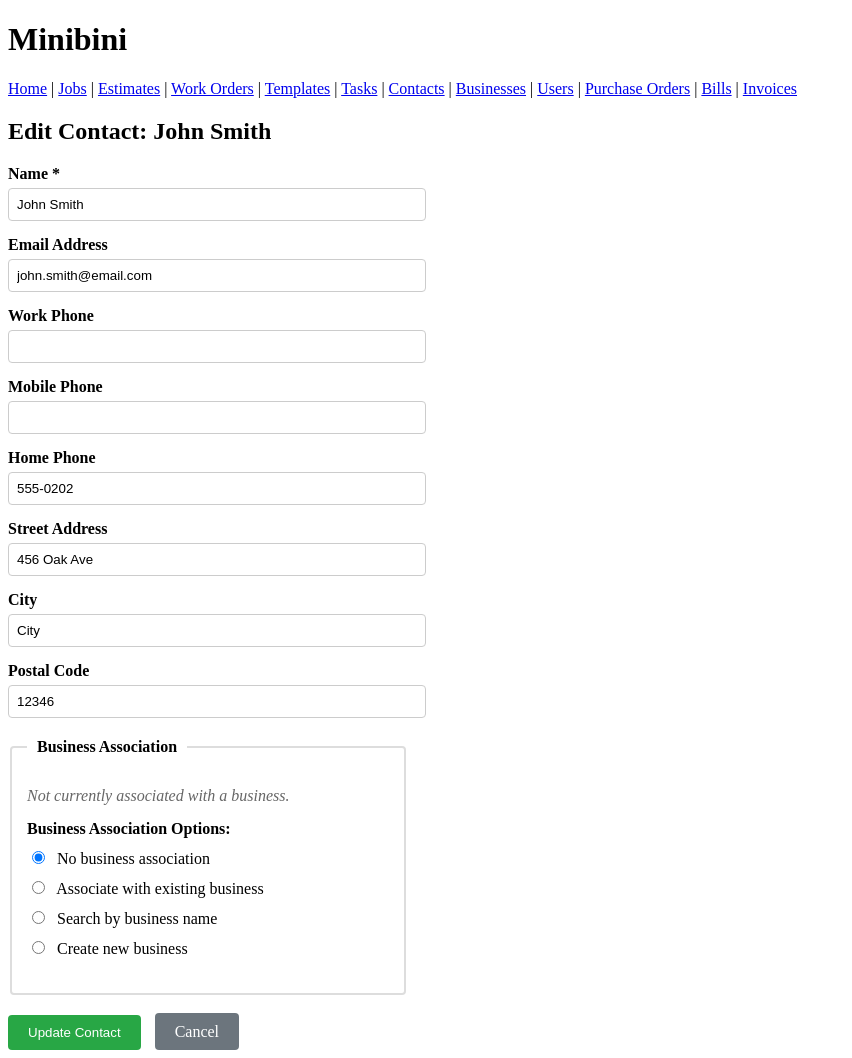
After one commit to alimtiger/Minibini, a Django app: page /contacts/2/edit/ in a window 1280 px wide. The commit adds this page. Shown: the whole page, without its empty margins (0-852 px from the left). Run offline with Django 5.2, Linux system fonts and the light colour scheme; data comes from the database, SQL or seed files in the repository.

Commit message:
Added ability to edit contacts and change associated business to either none, a preexisting business, or a new one

```diff
--- a/apps/contacts/urls.py
+++ b/apps/contacts/urls.py
@@ -7,6 +7,7 @@ urlpatterns = [
     path('', views.contact_list, name='contact_list'),
     path('add/', views.add_contact, name='add_contact'),
     path('<int:contact_id>/', views.contact_detail, name='contact_detail'),
+    path('<int:contact_id>/edit/', views.edit_contact, name='edit_contact'),
     path('businesses/', views.business_list, name='business_list'),
     path('businesses/add/', views.add_business, name='add_business'),
     path('businesses/<int:business_id>/', views.business_detail, name='business_detail'),
--- a/apps/contacts/views.py
+++ b/apps/contacts/views.py
@@ -174,3 +174,114 @@ def add_business(request):
             return redirect('contacts:business_list')
 
     return render(request, 'contacts/add_business.html')
+
+def edit_contact(request, contact_id):
+    contact = get_object_or_404(Contact, contact_id=contact_id)
+
+    if request.method == 'POST':
+        # Contact fields
+        name = request.POST.get('name')
+        email = request.POST.get('email')
+        work_number = request.POST.get('work_number')
+        mobile_number = request.POST.get('mobile_number')
+        home_number = request.POST.get('home_number')
+        address = request.POST.get('address')
+        city = request.POST.get('city')
+        postal_code = request.POST.get('postal_code')
+
+        # Business fields
+        business_selection_mode = request.POST.get('business_selection_mode')
+        existing_business_id = request.POST.get('existing_business_id')
+        business_name = request.POST.get('business_name')
+        our_reference_code = request.POST.get('our_reference_code')
+        business_number = request.POST.get('business_number')
+        business_address = request.POST.get('business_address')
+        tax_exemption_number = request.POST.get('tax_exemption_number')
+        tax_cloud = request.POST.get('tax_cloud')
+
+        if name:
+
+            # Handle business association based on selection mode
+            business = None
+
+            if business_selection_mode == 'existing' and existing_business_id:
+                # Associate with existing business - NO MODIFICATION ALLOWED
+                try:
+                    business = Business.objects.get(business_id=existing_business_id)
+                    # Existing business is used as-is, no fields are updated
+                except Business.DoesNotExist:
+                    messages.error(request, 'Selected business no longer exists.')
+                    existing_businesses = Business.objects.all().order_by('business_name')
+                    return render(request, 'contacts/edit_contact.html', {
+                        'contact': contact,
+                        'existing_businesses': existing_businesses
+                    })
+
+            elif business_selection_mode == 'new' and business_name and business_name.strip():
+                # Create new business - this will dissociate from current business
+                # First, note the current business for messaging
+                old_business_name = contact.business.business_name if contact.business else None
+
+                # Check if business with this name already exists
+                existing_business = Business.objects.filter(business_name__iexact=business_name.strip()).first()
+                if existing_business:
+                    # Use existing business instead of creating duplicate
+                    business = existing_business
+                    if old_business_name:
+                        messages.info(request, f'Contact removed from "{old_business_name}" and associated with existing business "{existing_business.business_name}".')
+                    else:
+                        messages.info(request, f'Contact associated with existing business "{existing_business.business_name}".')
+                else:
+                    # Create new business (contact will be dissociated from old business)
+                    business = Business.objects.create(
+                        business_name=business_name.strip(),
+                        our_reference_code=our_reference_code.strip() if our_reference_code else '',
+                        business_number=business_number.strip() if business_number else '',
+                        business_address=business_address.strip() if business_address else '',
+                        tax_exemption_number=tax_exemption_number.strip() if tax_exemption_number else '',
+                        tax_cloud=tax_cloud.strip() if tax_cloud else ''
+                    )
+                    if old_business_name:
+                        messages.success(request, f'Contact removed from "{old_business_name}" and associated with new business "{business_name.strip()}".')
+                    else:
+                        messages.success(request, f'Contact associated with new business "{business_name.strip()}".')
+
+            elif business_selection_mode == 'name_search' and business_name and business_name.strip():
+                # Search for existing business by name - NO MODIFICATION ALLOWED
+                existing_business = Business.objects.filter(business_name__iexact=business_name.strip()).first()
+                if existing_business:
+                    business = existing_business
+                    # Existing business is used as-is, no fields are updated
+                    messages.info(request, f'Contact associated with existing business "{existing_business.business_name}".')
+                else:
+                    messages.error(request, f'No business found with name "{business_name.strip()}". Please select from existing businesses or create a new one.')
+                    existing_businesses = Business.objects.all().order_by('business_name')
+                    return render(request, 'contacts/edit_contact.html', {
+                        'contact': contact,
+                        'existing_businesses': existing_businesses
+                    })
+
+            # business remains None if no selection mode or empty fields
+
+            # Update contact
+            contact.name = name
+            contact.email = email or ''
+            contact.work_number = work_number or ''
+            contact.mobile_number = mobile_number or ''
+            contact.home_number = home_number or ''
+            contact.addr1 = address or ''
+            contact.city = city or ''
+            contact.postal_code = postal_code or ''
+            contact.business = business
+            contact.save()
+
+            messages.success(request, f'Contact "{name}" has been updated successfully.')
+            return redirect('contacts:contact_detail', contact_id=contact.contact_id)
+        else:
+            messages.error(request, 'Name is required.')
+
+    existing_businesses = Business.objects.all().order_by('business_name')
+    return render(request, 'contacts/edit_contact.html', {
+        'contact': contact,
+        'existing_businesses': existing_businesses
+    })
--- a/templates/contacts/contact_detail.html
+++ b/templates/contacts/contact_detail.html
@@ -4,6 +4,7 @@
 
 {% block content %}
 <h2>Contact: {{ contact.name }}</h2>
+<a href="{% url 'contacts:edit_contact' contact.contact_id %}" style="display: inline-block; background-color: #ffc107; color: black; padding: 10px 20px; text-decoration: none; border-radius: 4px; margin-bottom: 20px;">Edit Contact</a>
 
 <table border="1">
     <tr>
--- /dev/null
+++ b/templates/contacts/edit_contact.html
@@ -0,0 +1,284 @@
+{% extends 'base.html' %}
+
+{% block title %}Edit Contact - Minibini{% endblock %}
+
+{% block content %}
+<h2>Edit Contact: {{ contact.name }}</h2>
+
+{% if messages %}
+    {% for message in messages %}
+        <div style="padding: 10px; margin-bottom: 10px; background-color: {% if message.tags == 'error' %}#ffebee; color: #c62828;{% else %}#e8f5e8; color: #2e7d32;{% endif %}">
+            {{ message }}
+        </div>
+    {% endfor %}
+{% endif %}
+
+<form method="post" style="max-width: 400px;">
+    {% csrf_token %}
+    <div style="margin-bottom: 15px;">
+        <label for="name" style="display: block; margin-bottom: 5px; font-weight: bold;">Name *</label>
+        <input type="text" id="name" name="name" value="{{ contact.name }}" required style="width: 100%; padding: 8px; border: 1px solid #ccc; border-radius: 4px;">
+    </div>
+
+    <div style="margin-bottom: 15px;">
+        <label for="email" style="display: block; margin-bottom: 5px; font-weight: bold;">Email Address</label>
+        <input type="email" id="email" name="email" value="{{ contact.email }}" style="width: 100%; padding: 8px; border: 1px solid #ccc; border-radius: 4px;">
+    </div>
+
+    <div style="margin-bottom: 15px;">
+        <label for="work_number" style="display: block; margin-bottom: 5px; font-weight: bold;">Work Phone</label>
+        <input type="tel" id="work_number" name="work_number" value="{{ contact.work_number }}" style="width: 100%; padding: 8px; border: 1px solid #ccc; border-radius: 4px;">
+    </div>
+
+    <div style="margin-bottom: 15px;">
+        <label for="mobile_number" style="display: block; margin-bottom: 5px; font-weight: bold;">Mobile Phone</label>
+        <input type="tel" id="mobile_number" name="mobile_number" value="{{ contact.mobile_number }}" style="width: 100%; padding: 8px; border: 1px solid #ccc; border-radius: 4px;">
+    </div>
+
+    <div style="margin-bottom: 15px;">
+        <label for="home_number" style="display: block; margin-bottom: 5px; font-weight: bold;">Home Phone</label>
+        <input type="tel" id="home_number" name="home_number" value="{{ contact.home_number }}" style="width: 100%; padding: 8px; border: 1px solid #ccc; border-radius: 4px;">
+    </div>
+
+    <div style="margin-bottom: 15px;">
+        <label for="address" style="display: block; margin-bottom: 5px; font-weight: bold;">Street Address</label>
+        <input type="text" id="address" name="address" value="{{ contact.addr1 }}" style="width: 100%; padding: 8px; border: 1px solid #ccc; border-radius: 4px;">
+    </div>
+
+    <div style="margin-bottom: 15px;">
+        <label for="city" style="display: block; margin-bottom: 5px; font-weight: bold;">City</label>
+        <input type="text" id="city" name="city" value="{{ contact.city }}" style="width: 100%; padding: 8px; border: 1px solid #ccc; border-radius: 4px;">
+    </div>
+
+    <div style="margin-bottom: 20px;">
+        <label for="postal_code" style="display: block; margin-bottom: 5px; font-weight: bold;">Postal Code</label>
+        <input type="text" id="postal_code" name="postal_code" value="{{ contact.postal_code }}" style="width: 100%; padding: 8px; border: 1px solid #ccc; border-radius: 4px;">
+    </div>
+
+    <!-- Business Information Section -->
+    <fieldset style="border: 2px solid #ddd; padding: 15px; margin-bottom: 20px; border-radius: 4px;">
+        <legend style="font-weight: bold; font-size: 16px; padding: 0 10px;">Business Association</legend>
+
+        {% if contact.business %}
+        <p style="margin-bottom: 15px; font-style: italic; color: #666;">Currently associated with: <strong>{{ contact.business.business_name }}</strong></p>
+        {% else %}
+        <p style="margin-bottom: 15px; font-style: italic; color: #666;">Not currently associated with a business.</p>
+        {% endif %}
+
+        <div style="margin-bottom: 20px;">
+            <label style="display: block; margin-bottom: 10px; font-weight: bold;">Business Association Options:</label>
+
+            <div style="margin-bottom: 10px;">
+                <input type="radio" id="no_business" name="business_selection_mode" value="none" {% if not contact.business %}checked{% endif %} style="margin-right: 8px;">
+                <label for="no_business">No business association</label>
+            </div>
+
+            <div style="margin-bottom: 10px;">
+                <input type="radio" id="existing_business" name="business_selection_mode" value="existing" style="margin-right: 8px;">
+                <label for="existing_business">Associate with existing business</label>
+            </div>
+
+            <div style="margin-bottom: 10px;">
+                <input type="radio" id="search_business" name="business_selection_mode" value="name_search" style="margin-right: 8px;">
+                <label for="search_business">Search by business name</label>
+            </div>
+
+            <div style="margin-bottom: 10px;">
+                <input type="radio" id="new_business" name="business_selection_mode" value="new" style="margin-right: 8px;">
+                <label for="new_business">Create new business</label>
+            </div>
+        </div>
+
+        <!-- Existing Business Dropdown -->
+        <div id="existing_business_section" style="display: none; margin-bottom: 20px;">
+            <label for="existing_business_id" style="display: block; margin-bottom: 5px; font-weight: bold;">Select Existing Business:</label>
+            <select id="existing_business_id" name="existing_business_id" style="width: 100%; padding: 8px; border: 1px solid #ccc; border-radius: 4px;">
+                <option value="">-- Select a Business --</option>
+                {% for business in existing_businesses %}
+                <option value="{{ business.business_id }}"
+                    data-business-name="{{ business.business_name }}"
+                    data-reference-code="{{ business.our_reference_code }}"
+                    data-business-number="{{ business.business_number }}"
+                    data-business-address="{{ business.business_address }}"
+                    data-tax-exemption="{{ business.tax_exemption_number }}"
+                    data-tax-cloud="{{ business.tax_cloud }}">
+                    {{ business.business_name }}
+                </option>
+                {% endfor %}
+            </select>
+
+            <!-- Business Info Display -->
+            <div id="selected_business_info" style="display: none; margin-top: 15px; padding: 10px; background-color: #f8f9fa; border: 1px solid #dee2e6; border-radius: 4px;">
+                <h4 style="margin: 0 0 10px 0; color: #495057;">Selected Business Information (Read Only)</h4>
+                <div id="business_info_content"></div>
+                <small style="color: #6c757d; margin-top: 10px; display: block;"><em>Business information cannot be modified when selecting existing businesses. Use "Create new business" to modify details.</em></small>
+            </div>
+        </div>
+
+        <!-- Business Name Search -->
+        <div id="search_business_section" style="display: none; margin-bottom: 20px;">
+            <label for="search_business_name" style="display: block; margin-bottom: 5px; font-weight: bold;">Business Name:</label>
+            <input type="text" id="search_business_name" style="width: 100%; padding: 8px; border: 1px solid #ccc; border-radius: 4px;">
+            <small style="color: #666; display: block; margin-top: 5px;">Enter the exact name of an existing business</small>
+
+            <!-- Warning about modification -->
+            <div style="margin-top: 10px; padding: 8px; background-color: #fff3cd; border: 1px solid #ffeaa7; border-radius: 4px; color: #856404;">
+                <strong>Note:</strong> If the business name matches an existing business, you will be associated with that business. Existing business details cannot be modified.
+            </div>
+        </div>
+
+        <!-- New Business Section -->
+        <div id="new_business_section" style="display: none;">
+            <div style="margin-bottom: 15px; padding: 10px; background-color: #e8f4f8; border: 1px solid #bee5eb; border-radius: 4px;">
+                <strong>Note:</strong> Creating a new business will remove your current business association
+                {% if contact.business %}({{ contact.business.business_name }}){% endif %} and create a new business with the information below.
+            </div>
+
+            <div style="margin-bottom: 15px;">
+                <label for="business_name" style="display: block; margin-bottom: 5px; font-weight: bold;">Business Name *</label>
+                <input type="text" id="business_name" name="business_name" value="" style="width: 100%; padding: 8px; border: 1px solid #ccc; border-radius: 4px;">
+            </div>
+
+            <div style="margin-bottom: 15px;">
+                <label for="our_reference_code" style="display: block; margin-bottom: 5px; font-weight: bold;">Reference Code</label>
+                <input type="text" id="our_reference_code" name="our_reference_code" value="" style="width: 100%; padding: 8px; border: 1px solid #ccc; border-radius: 4px;">
+            </div>
+
+            <div style="margin-bottom: 15px;">
+                <label for="business_number" style="display: block; margin-bottom: 5px; font-weight: bold;">Business Number</label>
+                <input type="text" id="business_number" name="business_number" value="" style="width: 100%; padding: 8px; border: 1px solid #ccc; border-radius: 4px;">
+            </div>
+
+            <div style="margin-bottom: 15px;">
+                <label for="business_address" style="display: block; margin-bottom: 5px; font-weight: bold;">Business Address</label>
+                <textarea id="business_address" name="business_address" style="width: 100%; padding: 8px; border: 1px solid #ccc; border-radius: 4px; min-height: 80px;"></textarea>
+            </div>
+
+            <div style="margin-bottom: 15px;">
+                <label for="tax_exemption_number" style="display: block; margin-bottom: 5px; font-weight: bold;">Tax Exemption Number</label>
+                <input type="text" id="tax_exemption_number" name="tax_exemption_number" value="" style="width: 100%; padding: 8px; border: 1px solid #ccc; border-radius: 4px;">
+            </div>
+
+            <div style="margin-bottom: 15px;">
+                <label for="tax_cloud" style="display: block; margin-bottom: 5px; font-weight: bold;">Tax Cloud</label>
+                <input type="text" id="tax_cloud" name="tax_cloud" value="" style="width: 100%; padding: 8px; border: 1px solid #ccc; border-radius: 4px;">
+            </div>
+        </div>
+    </fieldset>
+
+    <button type="submit" style="background-color: #28a745; color: white; padding: 10px 20px; border: none; border-radius: 4px; cursor: pointer; margin-right: 10px;">Update Contact</button>
+    <a href="{% url 'contacts:contact_detail' contact.contact_id %}" style="background-color: #6c757d; color: white; padding: 10px 20px; text-decoration: none; border-radius: 4px;">Cancel</a>
+</form>
+
+<script>
+document.addEventListener('DOMContentLoaded', function() {
+    // Get all form inputs
+    const inputs = document.querySelectorAll('input, textarea');
+
+    // Add event listeners for paste events
+    inputs.forEach(function(input) {
+        input.addEventListener('paste', function(e) {
+            // Small delay to ensure pasted content is processed
+            setTimeout(function() {
+                // Trigger change and input events to ensure validation
+                input.dispatchEvent(new Event('input', { bubbles: true }));
+                input.dispatchEvent(new Event('change', { bubbles: true }));
+            }, 10);
+        });
+
+        // Also handle input events for any dynamic validation
+        input.addEventListener('input', function() {
+            // Trigger validation check
+            if (input.checkValidity) {
+                input.checkValidity();
+            }
+        });
+    });
+
+    // Business selection mode handling
+    const businessRadios = document.querySelectorAll('input[name="business_selection_mode"]');
+    const existingBusinessSection = document.getElementById('existing_business_section');
+    const searchBusinessSection = document.getElementById('search_business_section');
+    const newBusinessSection = document.getElementById('new_business_section');
+    const searchBusinessInput = document.getElementById('search_business_name');
+    const businessNameInput = document.getElementById('business_name');
+    const existingBusinessSelect = document.getElementById('existing_business_id');
+    const selectedBusinessInfo = document.getElementById('selected_business_info');
+    const businessInfoContent = document.getElementById('business_info_content');
+
+    function toggleBusinessSections() {
+        const selectedMode = document.querySelector('input[name="business_selection_mode"]:checked')?.value;
+
+        // Hide all sections first
+        existingBusinessSection.style.display = 'none';
+        searchBusinessSection.style.display = 'none';
+        newBusinessSection.style.display = 'none';
+        selectedBusinessInfo.style.display = 'none';
+
+        // Show relevant section based on selection
+        if (selectedMode === 'existing') {
+            existingBusinessSection.style.display = 'block';
+            updateSelectedBusinessInfo();
+        } else if (selectedMode === 'name_search') {
+            searchBusinessSection.style.display = 'block';
+        } else if (selectedMode === 'new') {
+            newBusinessSection.style.display = 'block';
+            clearBusinessFields(); // Clear fields for new business creation
+        }
+    }
+
+    function updateSelectedBusinessInfo() {
+        const selectedOption = existingBusinessSelect.options[existingBusinessSelect.selectedIndex];
+
+        if (selectedOption && selectedOption.value) {
+            const businessName = selectedOption.dataset.businessName || 'N/A';
+            const referenceCode = selectedOption.dataset.referenceCode || 'Not provided';
+            const businessNumber = selectedOption.dataset.businessNumber || 'Not provided';
+            const businessAddress = selectedOption.dataset.businessAddress || 'Not provided';
+            const taxExemption = selectedOption.dataset.taxExemption || 'Not provided';
+            const taxCloud = selectedOption.dataset.taxCloud || 'Not provided';
+
+            businessInfoContent.innerHTML = `
+                <div style="display: grid; gap: 8px;">
+                    <div><strong>Business Name:</strong> ${businessName}</div>
+                    <div><strong>Reference Code:</strong> ${referenceCode}</div>
+                    <div><strong>Business Number:</strong> ${businessNumber}</div>
+                    <div><strong>Address:</strong> ${businessAddress}</div>
+                    <div><strong>Tax Exemption Number:</strong> ${taxExemption}</div>
+                    <div><strong>Tax Cloud:</strong> ${taxCloud}</div>
+                </div>
+            `;
+            selectedBusinessInfo.style.display = 'block';
+        } else {
+            selectedBusinessInfo.style.display = 'none';
+        }
+    }
+
+    function clearBusinessFields() {
+        // Clear all business form fields for new business creation
+        businessNameInput.value = '';
+        document.getElementById('our_reference_code').value = '';
+        document.getElementById('business_number').value = '';
+        document.getElementById('business_address').value = '';
+        document.getElementById('tax_exemption_number').value = '';
+        document.getElementById('tax_cloud').value = '';
+    }
+
+    // Add event listeners to radio buttons
+    businessRadios.forEach(radio => {
+        radio.addEventListener('change', toggleBusinessSections);
+    });
+
+    // Add event listener to existing business dropdown
+    existingBusinessSelect.addEventListener('change', updateSelectedBusinessInfo);
+
+    // Copy search input to hidden business name field
+    searchBusinessInput.addEventListener('input', function() {
+        businessNameInput.value = this.value;
+    });
+
+    // Initialize sections based on current selection
+    toggleBusinessSections();
+});
+</script>
+{% endblock %}
```
